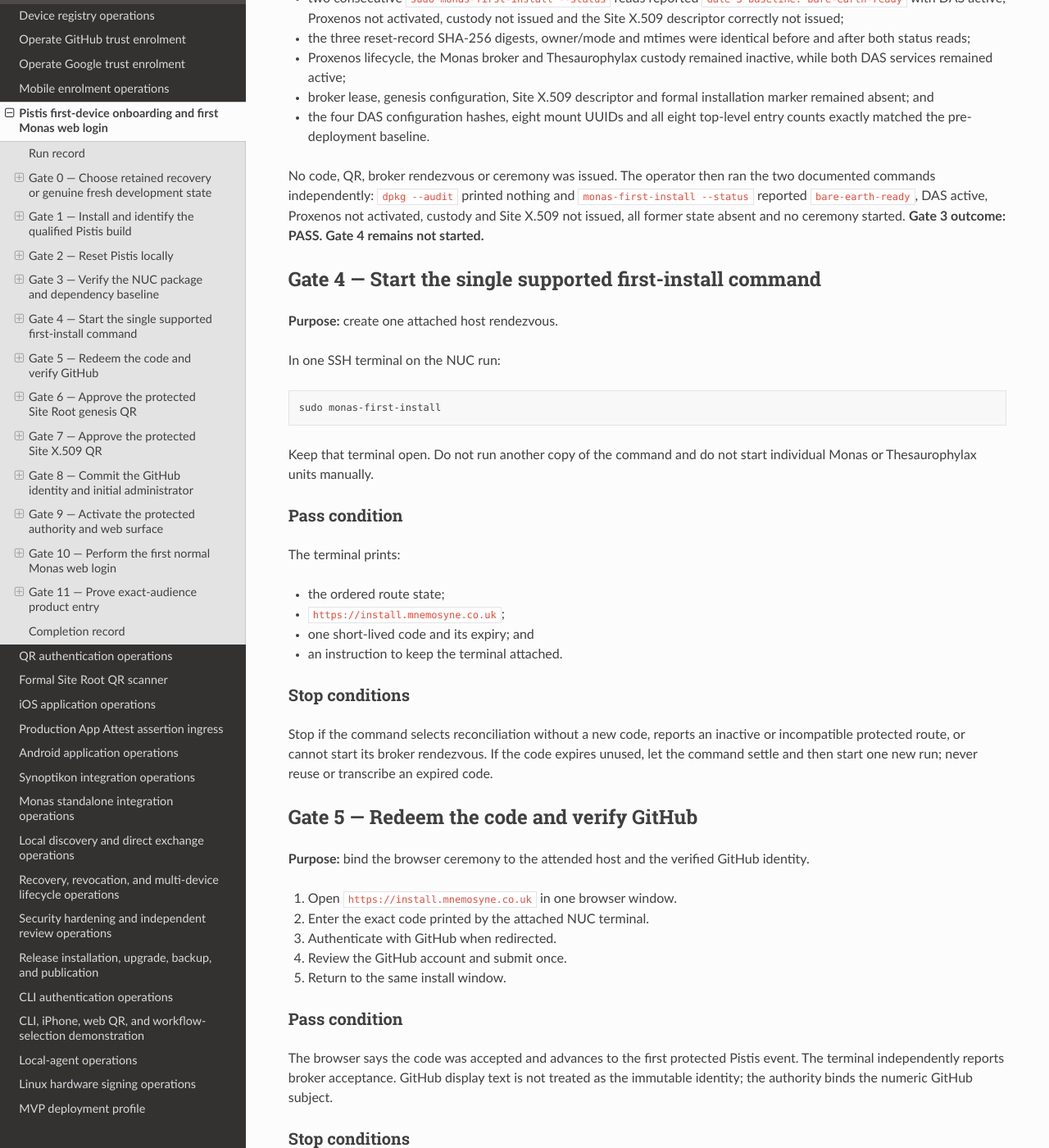
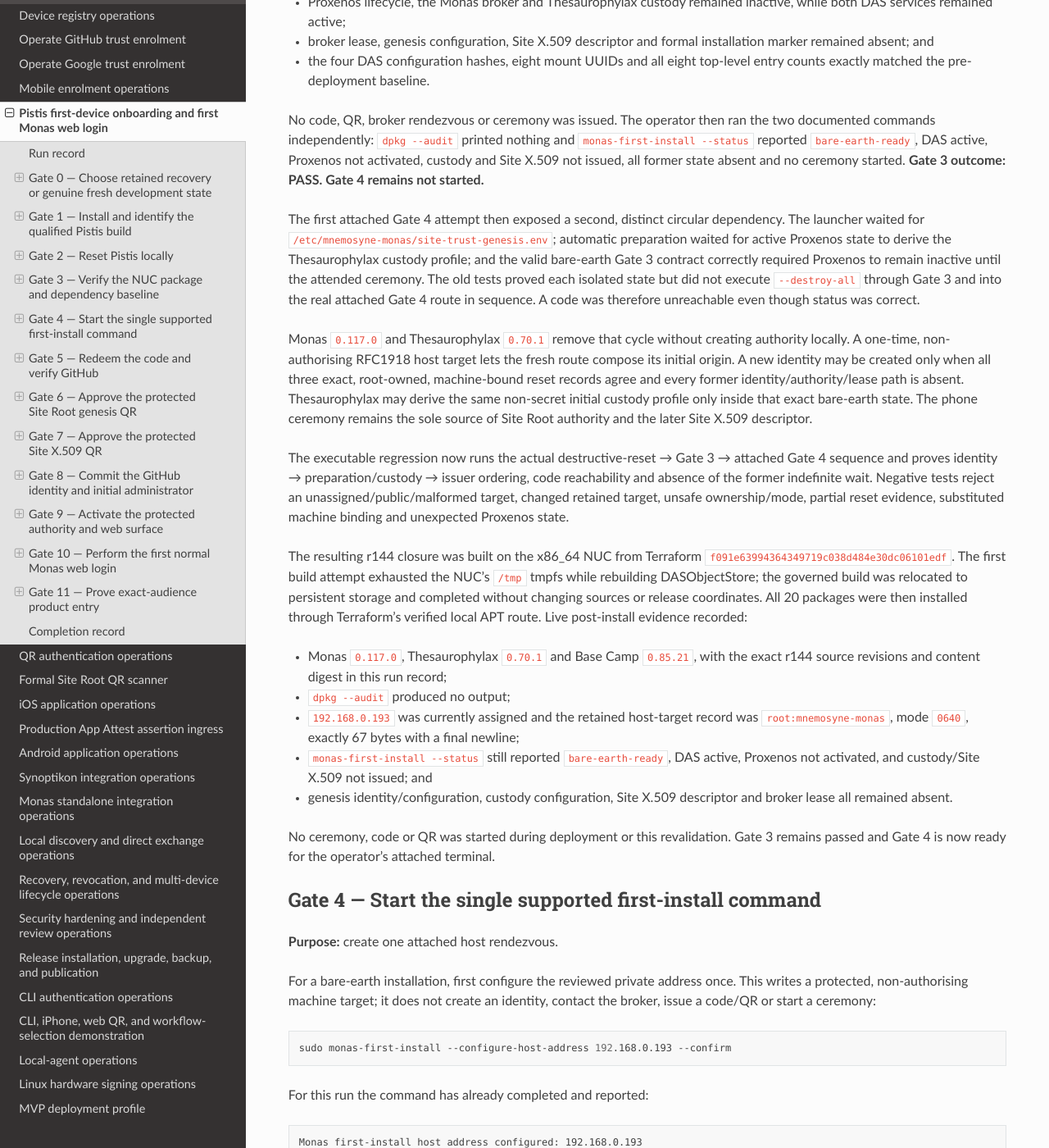
Before and after one commit to sagrudd/pistis, a Sphinx documentation site: the page built from docs/operations/monas-first-web-login-runbook.md, in a window 1280 px wide and 1400 px high, scrolled down 6708 px. Shown: the whole window at 82% size. Built offline with Sphinx 7.4.7 and the Read the Docs theme 3.1.0, drawn with Linux system fonts in a browser that asks for light colours; the version number could not be read and is left out; some of the changed text lies outside the part shown.

Commit message:
docs: record gate 4 r144 recovery

````diff
--- a/docs/operations/monas-first-web-login-runbook.md
+++ b/docs/operations/monas-first-web-login-runbook.md
@@ -31,15 +31,15 @@
 |---|---|
 | Date and operator | 25 August 2026; `sagrudd` |
 | NUC hostname and address | No network hostname assigned; `192.168.0.193`. The observed OS-local label `stephen-NUC12DCMi9` is not a Site Trust identity. |
-| Monas package version and source revision | `0.116.3`; `d22199afc0a9b2c3b1650961291fcbffe5732a6a` |
-| Recovery dependency versions and source revisions | Proxenos `0.53.1` at `cab0ae0a2832690c346b93184c839f56368f6657`; Thesaurophylax `0.70.0` at `fa61a3af3eacf1730f7978326fb5eacd24ccdc69` |
-| Dependent package rebuilt for the closure | Expedition Base Camp/Jenkins `0.85.20` at `c08e45ea04fdcf43ca831a1093b167cf55fd8fb1` |
-| Kanon lockset ID and digest | `monas-terraform-products-closure-20260825-r143`; `sha256:e0bb0917045484cd7d07fdb4f7af80573bc2b6b15d7c93735f1edd359c95f403`; registry revision `1b4836e7464785f0e691eeb2e23aa701fddd1c69` (canonical merge `2b7a61644da32cb056628255d0958194505d5aab`) |
-| Terraform version and source revision | `0.4.49`; `371dbde324d093aa14c375db909fb3c24338801b` (r143 projection) |
+| Monas package version and source revision | `0.117.0`; `99363a4dd7302085ebbe23c77df16e371d1696cd` |
+| Recovery dependency versions and source revisions | Proxenos `0.53.1` at `cab0ae0a2832690c346b93184c839f56368f6657`; Thesaurophylax `0.70.1` at `5b04bf4f3bd5800f44db8abe463be595595df29e` |
+| Dependent package rebuilt for the closure | Expedition Base Camp/Jenkins `0.85.21` at `1f042217ef47949f7c805096766a01f821a24479` |
+| Kanon lockset ID and digest | `monas-terraform-products-closure-20260825-r144`; `sha256:91e2022fc86a2d9c66b331dca2575b955b7bd24264ee721d2392cf4162e48eeb`; registry revision `c515833e5fa16a52c9af6c71d721b0f114de304b` (canonical merge `ca9586ac9ec7e0fb78dfb86b2217dc6fd3549bbb`) |
+| Terraform version and source revision | `0.4.50`; `f091e63994364349719c038d484e30dc06101edf` (r144 projection) |
 | Pistis version, build and source revision | `0.23.0` (`47`); `3c7d9b5a5c77445fd3aa54cf249b65dd7c61790c`; signed IPA SHA-256 `84d3246dbf4bae0b482ba8d1699b322727741368bc536b4b3e84098dc2a1dc79` |
 | iPhone model and iOS version | iPhone 14 Pro Max (`iPhone15,3`); iOS `26.6.1` (`23G83`) |
 | Native Monas HTTPS origin | Not issued. The prior `https://192.168.0.193:8443` generation is ineligible after Gate 0; a new origin is recorded only when the new installation issues it. |
-| Outcome of each gate | **Gate 0: PASS** (attended reset and idempotent live acceptance passed). **Gate 1: PASS** (operator observed Pistis `0.23.0 (47)` in About). **Gate 2: PASS** (operator reports local Pistis reset complete). **Gate 3: PASS** (operator independently observed the r143 `bare-earth-ready` baseline and a clean package audit). Gates 4–10: not started. |
+| Outcome of each gate | **Gate 0: PASS** (attended reset and idempotent live acceptance passed). **Gate 1: PASS** (operator observed Pistis `0.23.0 (47)` in About). **Gate 2: PASS** (operator reports local Pistis reset complete). **Gate 3: PASS** (operator independently observed the `bare-earth-ready` baseline and a clean package audit; r144 was subsequently deployed and revalidated without starting a ceremony). **Gate 4: READY, not started** (the non-authorising host target is configured; no identity, lease, code or QR exists). Gates 5–11: not started. |
 
 Do not record QR payloads, bootstrap codes, browser capabilities, cookies,
 provider tokens, private keys or complete signed proofs.
@@ -107,7 +107,8 @@
   catalogue validator;
 - Proxenos reset contract, execution and Debian-package tests on Linux;
 - source-provenance fetch for every manifest and Cargo pin;
-- all 20 DEBs carry the r142 lockset and content digest recorded above;
+- all 20 DEBs carried the then-qualified r142 lockset and content digest
+  (subsequently superseded in this run by r144);
 - installed Monas, Proxenos, Thesaurophylax and Base Camp packages carry the
   exact versions and source revisions in this run record;
 - `dpkg --audit` prints nothing;
@@ -340,9 +341,75 @@
 absent and no ceremony started. **Gate 3 outcome: PASS. Gate 4 remains not
 started.**
 
+The first attached Gate 4 attempt then exposed a second, distinct circular
+dependency. The launcher waited for
+`/etc/mnemosyne-monas/site-trust-genesis.env`; automatic preparation waited for
+active Proxenos state to derive the Thesaurophylax custody profile; and the
+valid bare-earth Gate 3 contract correctly required Proxenos to remain inactive
+until the attended ceremony. The old tests proved each isolated state but did
+not execute `--destroy-all` through Gate 3 and into the real attached Gate 4
+route in sequence. A code was therefore unreachable even though status was
+correct.
+
+Monas `0.117.0` and Thesaurophylax `0.70.1` remove that cycle without creating
+authority locally. A one-time, non-authorising RFC1918 host target lets the
+fresh route compose its initial origin. A new identity may be created only
+when all three exact, root-owned, machine-bound reset records agree and every
+former identity/authority/lease path is absent. Thesaurophylax may derive the
+same non-secret initial custody profile only inside that exact bare-earth
+state. The phone ceremony remains the sole source of Site Root authority and
+the later Site X.509 descriptor.
+
+The executable regression now runs the actual destructive-reset → Gate 3 →
+attached Gate 4 sequence and proves identity → preparation/custody → issuer
+ordering, code reachability and absence of the former indefinite wait. Negative
+tests reject an unassigned/public/malformed target, changed retained target,
+unsafe ownership/mode, partial reset evidence, substituted machine binding and
+unexpected Proxenos state.
+
+The resulting r144 closure was built on the x86_64 NUC from Terraform
+`f091e63994364349719c038d484e30dc06101edf`. The first build attempt exhausted
+the NUC's `/tmp` tmpfs while rebuilding DASObjectStore; the governed build was
+relocated to persistent storage and completed without changing sources or
+release coordinates. All 20 packages were then installed through Terraform's
+verified local APT route. Live post-install evidence recorded:
+
+- Monas `0.117.0`, Thesaurophylax `0.70.1` and Base Camp `0.85.21`, with the
+  exact r144 source revisions and content digest in this run record;
+- `dpkg --audit` produced no output;
+- `192.168.0.193` was currently assigned and the retained host-target record
+  was `root:mnemosyne-monas`, mode `0640`, exactly 67 bytes with a final
+  newline;
+- `monas-first-install --status` still reported `bare-earth-ready`, DAS active,
+  Proxenos not activated, and custody/Site X.509 not issued; and
+- genesis identity/configuration, custody configuration, Site X.509 descriptor
+  and broker lease all remained absent.
+
+No ceremony, code or QR was started during deployment or this revalidation.
+Gate 3 remains passed and Gate 4 is now ready for the operator's attached
+terminal.
+
 ## Gate 4 — Start the single supported first-install command
 
 **Purpose:** create one attached host rendezvous.
+
+For a bare-earth installation, first configure the reviewed private address
+once. This writes a protected, non-authorising machine target; it does not
+create an identity, contact the broker, issue a code/QR or start a ceremony:
+
+```bash
+sudo monas-first-install --configure-host-address 192.168.0.193 --confirm
+```
+
+For this run the command has already completed and reported:
+
+```text
+Monas first-install host address configured: 192.168.0.193
+This non-authorising machine target survives installation/identity rebuilds.
+```
+
+Do not repeat it with a different address. A changed retained target is a hard
+failure and requires a separately reviewed administrative rebuild decision.
 
 In one SSH terminal on the NUC run:
 
````
Also changed, not shown: other parts of docs/operations/monas-first-web-login-runbook.md (+1 -1 lines).
